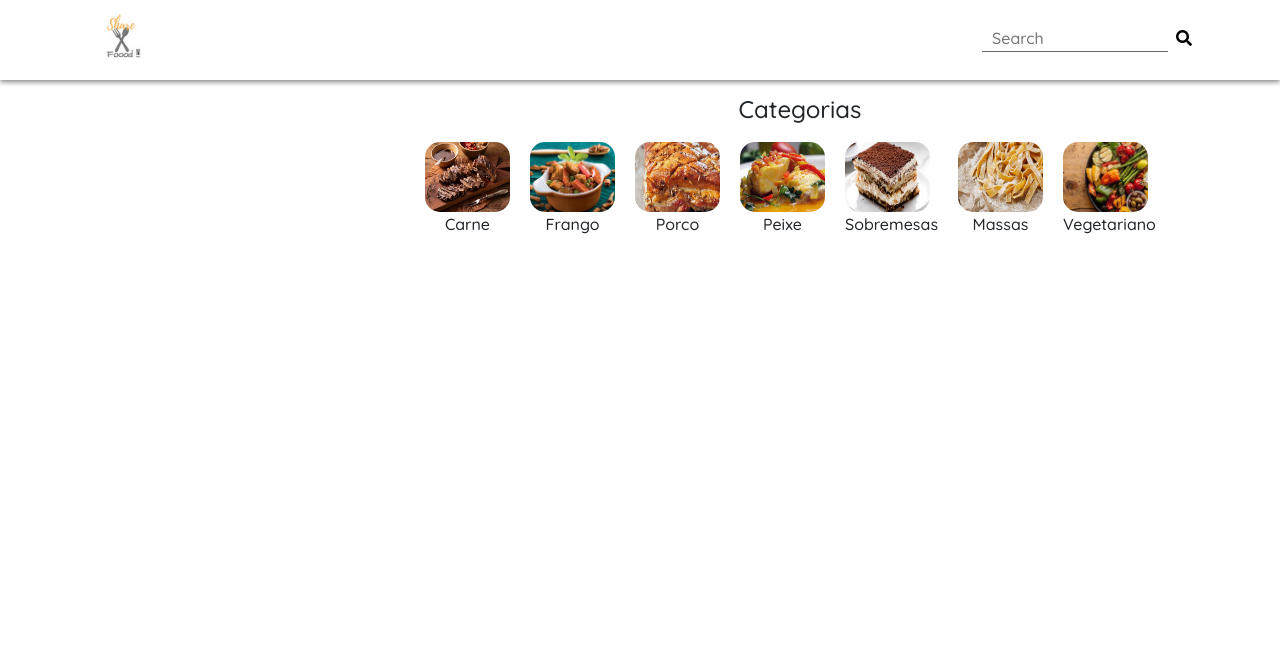
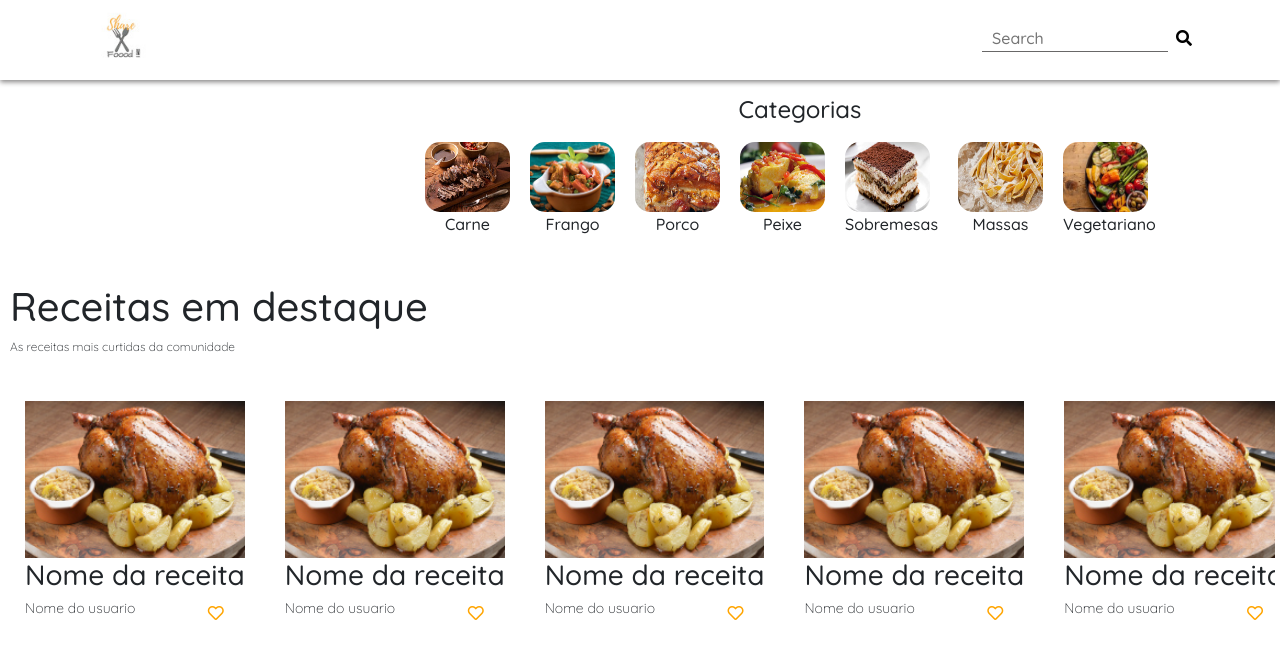
Before and after one commit to AnnaRe1s/receitas-compartilhadas, a React (Create React App) app: page / in a window 1280 px wide. Shown: the top 658 px of the page. Built offline with nearby package versions, Linux system fonts and the light colour scheme.

Commit message:
Cards de receitas em destaques

```diff
--- a/src/components/App.js
+++ b/src/components/App.js
@@ -1,8 +1,9 @@
-import { BrowserRouter } from "react-router-dom";
+import { BrowserRouter, Route } from "react-router-dom";
 
 // importando componentes
 import NavBar from "./Home/NavBar";
 import Categories from "./Home/Categories";
+import FeaturedCard from "./Home/FeaturedCard";
 
 
 
@@ -12,6 +13,8 @@ function App() {
     <BrowserRouter>
       <NavBar/>
       <Categories/>
+      <Route path="/" component={FeaturedCard} />
+
     </BrowserRouter>
   );
 }
--- a/src/components/Home/Categories.js
+++ b/src/components/Home/Categories.js
@@ -8,6 +8,7 @@ import fish from "./assests/Fish/Muqueca-de-peixe 200.jpg";
 import dessert from "./assests/Dessert/tiramisu200.jpg";
 import pasta from "./assests/Pasta/massas200.jpg";
 import veggie from "./assests/Veggie/Veggie200.jpg";
+import { Link } from "react-router-dom";
 
 function Categories() {
   return (
@@ -17,31 +18,45 @@ function Categories() {
       </div>
       <div className="categoryList">
         <div className="card">
+          <Link to="/meat">
             <img src={meat} alt="acessar categoria carne" />
+          </Link>
           <p>Carne</p>
         </div>
         <div className="card">
-            <img src={chicken} alt="acessar categoria frango" />
+          <Link to="chicken">
+            <img src={chicken} alt="acessar categoria frango" />{" "}
+          </Link>
           <p>Frango</p>
         </div>
         <div className="card">
-            <img src={pig} alt="acessar categoria porco" />
+          <Link to="/pig">
+            <img src={pig} alt="acessar categoria porco" />{" "}
+          </Link>
           <p>Porco</p>
         </div>
         <div className="card">
-            <img src={fish} alt="acessar categoria peixe" />
+          <Link to="/fish">
+            <img src={fish} alt="acessar categoria peixe"/>{" "}
+          </Link>
           <p>Peixe</p>
         </div>
         <div className="card">
-            <img src={dessert} alt="acessar categoria sobremesas" />
+          <Link to="/dessert">
+            <img src={dessert} alt="acessar categoria sobremesas"/>{" "}
+          </Link>
           <p>Sobremesas</p>
         </div>
         <div className="card">
-            <img src={pasta} alt="acessar categoria massas" />
+          <Link to="/pasta">
+            <img src={pasta} alt="acessar categoria massas"/>{" "}
+          </Link>
           <p>Massas</p>
         </div>
         <div className="card">
-            <img src={veggie} alt="acessar categoria vegetariano" />
+          <Link to="/veggie">
+            <img src={veggie} alt="acessar categoria vegetariano" />{" "}
+          </Link>
           <p>Vegetariano</p>
         </div>
       </div>
--- /dev/null
+++ b/src/components/Home/FeaturedCard.js
@@ -0,0 +1,147 @@
+import React from "react";
+import "./Styles/FeaturedCard.css";
+
+import alterar from "./assests/Chicken/FrangoAssado200.jpg";
+import { Link } from "react-router-dom";
+
+class FeaturedCard extends React.Component {
+  state = {
+    isClicked: false,
+  };
+
+  clickLike = () => {
+    if (this.state.isClicked) {
+      this.setState({ isClicked: false });
+    } else {
+      this.setState({ isClicked: true });
+    }
+  };
+
+  handleChange = (event) => {
+    this.setState({ [event.target.name]: event.target.value });
+  };
+
+  render() {
+    return (
+      <div className="feature">
+        <div className="featureTitlesGeneral">
+          <div className="featureTitles">
+            <h1>Receitas em destaque</h1>
+            <p>As receitas mais curtidas da comunidade</p>
+          </div>
+        </div>
+
+        <div className="featureCardGeneral">
+          <div className="featureCard">
+            <div>
+              <Link to="/linkdareceita">
+                <img src={alterar} alt="colocar o nome da comida" />
+              </Link>
+            </div>
+            <div className="infoNameRecipe">
+              <h3>Nome da receita</h3>
+            </div>
+            <div className="infoGeneral">
+              <h4>Nome do usuario</h4>
+              <button onClick={this.clickLike}>
+                <i
+                  className={
+                    this.state.isClicked ? "fas fa-heart" : "far fa-heart"
+                  }
+                ></i>
+              </button>
+            </div>
+          </div>
+
+          <div className="featureCard">
+            <div>
+              <Link to="/">
+                <img src={alterar} alt="colocar o nome da comida" />
+              </Link>
+            </div>
+            <div className="infoNameRecipe">
+              <h3>Nome da receita</h3>
+            </div>
+            <div className="infoGeneral">
+              <h4>Nome do usuario</h4>
+              <button onClick={this.clickLike}>
+                <i
+                  className={
+                    this.state.isClicked ? "fas fa-heart" : "far fa-heart"
+                  }
+                ></i>
+              </button>
+            </div>
+          </div>
+
+          <div className="featureCard">
+            <div>
+              <Link to="/linkdareceita">
+                <img src={alterar} alt="colocar o nome da comida" />
+              </Link>
+            </div>
+            <div className="infoNameRecipe">
+              <h3>Nome da receita</h3>
+            </div>
+            <div className="infoGeneral">
+              <h4>Nome do usuario</h4>
+              <button onClick={this.clickLike}>
+                <i
+                  className={
+                    this.state.isClicked ? "fas fa-heart" : "far fa-heart"
+                  }
+                ></i>
+              </button>
+            </div>
+          </div>
+
+          <div className="featureCard">
+            <div>
+              <Link to="/linkdareceita">
+                <img src={alterar} alt="colocar o nome da comida" />
+              </Link>
+            </div>
+            <div className="infoNameRecipe">
+              <h3>Nome da receita</h3>
+            </div>
+            <div className="infoGeneral">
+              <h4>Nome do usuario</h4>
+              <button onClick={this.clickLike}>
+                <i
+                  className={
+                    this.state.isClicked ? "fas fa-heart" : "far fa-heart"
+                  }
+                ></i>
+              </button>
+            </div>
+          </div>
+
+
+          <div className="featureCard">
+            <div>
+              <Link to="/linkdareceita">
+                <img src={alterar} alt="colocar o nome da comida" />
+              </Link>
+            </div>
+            <div className="infoNameRecipe">
+              <h3>Nome da receita</h3>
+            </div>
+            <div className="infoGeneral">
+              <h4>Nome do usuario</h4>
+              <button onClick={this.clickLike}>
+                <i
+                  className={
+                    this.state.isClicked ? "fas fa-heart" : "far fa-heart"
+                  }
+                ></i>
+              </button>
+            </div>
+          </div>
+
+        </div>
+      </div>
+    );
+  }
+}
+
+export default FeaturedCard;
--- a/src/components/Home/NavBar.js
+++ b/src/components/Home/NavBar.js
@@ -13,8 +13,8 @@ class NavBar extends React.Component {
     search: [],
   };
 
-  handleChange = (e) => {
-    this.setState({ [e.target.name]: e.target.value });
+  handleChange = (event) => {
+    this.setState({ [event.target.name]: event.target.value });
   };
 
   render() {
--- /dev/null
+++ b/src/components/Home/Styles/FeaturedCard.css
@@ -0,0 +1,67 @@
+* {
+  font-family: "Quicksand", sans-serif;
+}
+
+.featureTitlesGeneral {
+  margin: 5px;
+  padding: 5px;
+}
+
+.featureTitles p {
+  margin-bottom: 5px;
+  font-size: 12px;
+  font-weight: 300;
+}
+
+.featureCardGeneral {
+    overflow-x: scroll;
+    overflow-y: hidden;
+    white-space: nowrap;
+    -webkit-overflow-scrolling: touch;
+    margin: 5px;
+    padding: 5px;
+
+}
+
+.featureCard {
+  margin: 20px;
+  display: inline-block;
+  border: none;
+  padding: 5px;
+  margin-left: 10px;
+}
+
+.featureCard img {
+  width: 100%;
+}
+
+.infoNameRecipe {
+  font-size: 16px;
+  font-weight: 700;
+}
+
+.infoGeneral {
+  display: flex;
+  justify-content: space-between;
+}
+
+.infoGeneral h4 {
+    font-size: 14px;
+  font-weight: 300;
+}
+
+.infoGeneral button {
+  margin-right: 15px;
+  border: none;
+  background-color: white;
+  color: orange;
+}
+
+
+@media screen and (min-width: 600px) {
+  .featureCardGeneral {
+    display: flex;
+    overflow-x: hidden;
+    overflow-y: hidden;
+  }
+}
```
Lines whose indentation alone changed are shown as unchanged.
